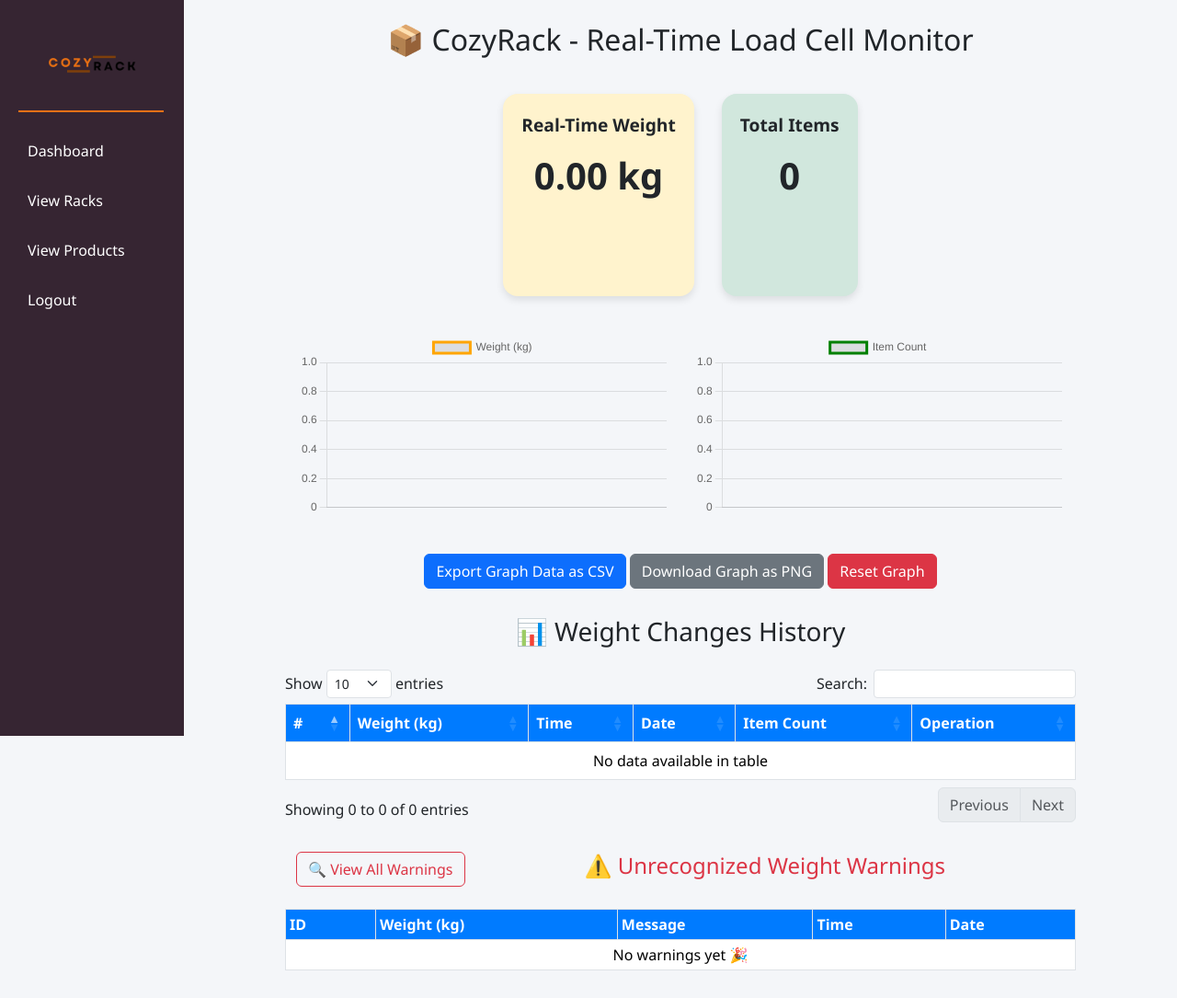
After one commit to Evaj-hue/hobby, a PHP site: page /rack/view_rack_dashboard.php in a window 1280 px wide. The commit adds this page. Shown: the whole page at 92% size. Run offline with PHP 8.4, Linux system fonts and the light colour scheme; data that the repository does not hold is empty; some libraries are stand-ins or nearby versions.

Commit message:
idk what ver is this

```diff
--- a/partials/user_sidebar.php
+++ b/partials/user_sidebar.php
@@ -3,11 +3,10 @@
     <div class="sidebar-logo">
         <img src=../src/page-logo.png alt="Company Logo">
     </div>
-    <a href="dashboard.php">Dashboard</a>
-    <a href="view_racks.php">View Racks</a>
-    <a href="view_products.php">View Products</a>
-    <a href="user_activitylogs.php">View Reports</a>
-    <a href="logout.php">Logout</a>
+    <a href="../user/dashboard.php">Dashboard</a>
+    <a href="../rack/view_rack_dashboard.php">View Racks</a>
+    <a href="../user/view_products.php">View Products</a>
+    <a href="../logout.php">Logout</a>
 </div>
 
 <!-- Sidebar CSS -->
--- a/rack/all_warnings.php
+++ b/rack/all_warnings.php
@@ -39,7 +39,7 @@ $dbname = "user_management";
 <body>
 <div class="container">
   <div class="d-flex justify-content-between align-items-center mb-4">
-    <a href="index.php" class="btn btn-outline-secondary">
+    <a href="rack_dashboard.php" class="btn btn-outline-secondary">
       🔙 Return to Racks
     </a>
     <h2 class="m-0">⚠️ All Unrecognized Weight Warnings</h2>
--- /dev/null
+++ b/rack/view_rack_dashboard.php
@@ -0,0 +1,268 @@
+<!DOCTYPE html>
+<html lang="en">
+<head>
+  <meta charset="UTF-8">
+  <title>📦 CozyRack - Real-Time Load Cell Monitor</title>
+  <meta name="viewport" content="width=device-width, initial-scale=1.0">
+  <!-- Bootstrap + Chart.js -->
+  <link href="https://cdn.jsdelivr.net/npm/bootstrap@5.3.2/dist/css/bootstrap.min.css" rel="stylesheet">
+  <link href="https://cdn.datatables.net/1.13.6/css/dataTables.bootstrap5.min.css" rel="stylesheet">
+  <script src="https://cdn.jsdelivr.net/npm/chart.js"></script>
+  <script src="https://code.jquery.com/jquery-3.6.0.min.js"></script>
+  <script src="https://cdn.datatables.net/1.13.6/js/jquery.dataTables.min.js"></script>
+  <script src="https://cdn.datatables.net/1.13.6/js/dataTables.bootstrap5.min.js"></script>
+  <link href="https://cdnjs.cloudflare.com/ajax/libs/toastr.js/latest/toastr.min.css" rel="stylesheet">
+  <script src="https://cdnjs.cloudflare.com/ajax/libs/toastr.js/latest/toastr.min.js"></script>
+
+  <style>
+    body {
+      background-color: #f4f6f9;
+      font-family: 'Segoe UI', sans-serif;
+      margin-left: 200px; /* space for sidebar */
+    }
+    .monitor {
+      display: flex;
+      gap: 30px;
+      justify-content: center;
+      margin-top: 40px;
+      flex-wrap: wrap;
+    }
+    .card-box {
+      border-radius: 16px;
+      padding: 20px;
+      box-shadow: 0 4px 8px rgba(0,0,0,0.1);
+      text-align: center;
+      height: 220px;
+    }
+    .weight-box { background-color: #fff3cd; }
+    .item-box { background-color: #d1e7dd; }
+    .label { font-size: 1.2rem; font-weight: 600; margin-bottom: 10px; }
+    .value { font-size: 2.5rem; font-weight: bold; }
+    .graph-section {
+      display: flex;
+      gap: 30px;
+      justify-content: center;
+      flex-wrap: wrap;
+      margin: 50px auto;
+      max-width: 1100px;
+    }
+    .graph-container {
+      display: flex;
+      justify-content: center;
+      gap: 30px;
+      margin: 40px auto;
+      flex-wrap: wrap;
+    }
+    .graph-box {
+      width: 400px;
+    }
+    .table-container {
+      width: calc(100% - 220px);
+      margin: 30px auto;
+    }
+    .table th {
+      background-color: #007bff;
+      color: white;
+    }
+    .btns {
+      text-align: center;
+      margin-bottom: 20px;
+    }
+
+  </style>
+</head>
+<body>
+<?php include("../partials/user_sidebar.php"); ?> <!-- Sidebar included -->
+
+  <h2 class="text-center mt-4">📦 CozyRack - Real-Time Load Cell Monitor</h2>
+
+  <!-- Info Boxes -->
+  <div class="monitor">
+    <div class="card-box weight-box">
+      <div class="label">Real-Time Weight</div>
+      <div id="weight" class="value">0.00 kg</div>
+    </div>
+    <div class="card-box item-box">
+      <div class="label">Total Items</div>
+      <div id="items" class="value">0</div>
+    </div>
+  </div>
+
+  <!-- Graphs -->
+  <div class="graph-container">
+    <div class="graph-box">
+      <canvas id="weightChart"></canvas>
+    </div>
+    <div class="graph-box">
+      <canvas id="itemChart"></canvas>
+    </div>
+  </div>
+
+  <!-- Buttons -->
+  <div class="btns">
+    <button class="btn btn-primary" onclick="downloadCSV()">Export Graph Data as CSV</button>
+    <button class="btn btn-secondary" onclick="downloadPNG()">Download Graph as PNG</button>
+    <button class="btn btn-danger" onclick="resetGraphs()">Reset Graph</button>
+  </div>
+
+  <!-- Weight changes table -->
+  <div class="table-container">
+    <h3 class="text-center mb-4">📊 Weight Changes History</h3>
+    <table id="weightChangesTable" class="table table-bordered text-center">
+      <thead>
+        <tr>
+          <th>#</th>
+          <th>Weight (kg)</th>
+          <th>Time</th>
+          <th>Date</th>
+          <th>Item Count</th>
+          <th>Operation</th>
+        </tr>
+      </thead>
+      <tbody>
+        <!-- Data from AJAX will go here -->
+      </tbody>
+    </table>
+  </div>
+  <div id="warningBox" class="alert alert-warning text-center" style="display: none;"></div>
+
+  <div class="table-container">
+    <div class="container">
+      <div class="d-flex justify-content-between align-items-center mb-4">
+        <a href="all_warnings.php" class="btn btn-outline-danger">
+          🔍 View All Warnings</a>
+        <h4 class="text-center text-danger">⚠️ Unrecognized Weight Warnings</h4>
+        <div></div> <!-- Spacer to keep title centered -->
+      </div>
+    </div>
+    <table id="warningsTable" class="table table-bordered table-sm">
+      <thead>
+        <tr>
+          <th>ID</th>
+          <th>Weight (kg)</th>
+          <th>Message</th>
+          <th>Time</th>
+          <th>Date</th>
+        </tr>
+      </thead>
+      <tbody id="warningTableBody"></tbody>
+    </table>
+  </div>
+
+<script>
+  $(document).ready(function() {
+    // Initialize DataTable for both tables
+    $('#weightChangesTable').DataTable({
+      "searching": true, // Enable search
+      "paging": true,    // Enable paging
+      "pageLength": 5,   // Default number of rows per page
+      "lengthMenu": [5, 10, 20] // Options for rows per page
+    });
+
+    $('#warningsTable').DataTable({
+      "searching": true, // Enable search
+      "paging": true,    // Enable paging
+      "pageLength": 5,   // Default number of rows per page
+      "lengthMenu": [5, 10, 20] // Options for rows per page
+    });
+  });
+
+  // Your existing refreshDisplay, filterTable, and other functions remain the same
+  let lastWeight = 0;
+  let lastItemCount = 0;
+  const weightData = [], itemData = [], labels = [];
+
+  const weightChart = new Chart(document.getElementById('weightChart'), {
+    type: 'line', data: { labels, datasets: [{ label: 'Weight (kg)', data: weightData, borderColor: 'orange', fill: false }] }, options: { responsive: true }
+  });
+
+  const itemChart = new Chart(document.getElementById('itemChart'), {
+    type: 'line', data: { labels, datasets: [{ label: 'Item Count', data: itemData, borderColor: 'green', fill: false }] }, options: { responsive: true }
+  });
+
+  function refreshDisplay() {
+    $.get('getvalue.php', function(res) {
+      const parsed = JSON.parse(res);
+      const newWeight = parseFloat(parsed.weight);
+      const newItem = parseInt(parsed.item_count);
+
+      $('#weight').text(parseFloat(parsed.weight).toFixed(2) + ' kg');
+      $('#items').text(parsed.item_count);
+
+      const timestamp = new Date().toLocaleTimeString();
+
+      if (Math.abs(newWeight - lastWeight) > 0.1 || newItem !== lastItemCount) {
+        labels.push(timestamp);
+        weightData.push(newWeight);
+        itemData.push(newItem);
+
+        if (labels.length > 10) {
+          labels.shift();
+          weightData.shift();
+          itemData.shift();
+        }
+
+        weightChart.update();
+        itemChart.update();
+
+        lastWeight = newWeight;
+        lastItemCount = newItem;
+      }
+    });
+
+    // Update table
+    $.get('fetch_weight_changes.php', function(data) {
+      $('#weightChangesTable').DataTable().clear().draw();  // Clear existing data
+      $('#weightChangesTable').DataTable().rows.add($(data)).draw();  // Add new data to the table
+    });
+  }
+
+  function refreshWarnings() {
+    $.get('fetch_warnings.php', function(data) {
+      $('#warningTableBody').html(data);
+      $('#warningsTable').DataTable().clear().draw();
+      $('#warningsTable').DataTable().rows.add($(data)).draw();
+    });
+  }
+
+  setInterval(refreshDisplay, 5000);
+  setInterval(refreshWarnings, 5000);
+  refreshDisplay();
+  refreshWarnings();
+
+  // Download CSV function
+  function downloadCSV() {
+    let csv = 'Timestamp,Weight,Item Count\n';
+    for (let i = 0; i < labels.length; i++) {
+      csv += `${labels[i]},${weightData[i]},${itemData[i]}\n`;
+    }
+    const blob = new Blob([csv], { type: 'text/csv' });
+    const link = document.createElement('a');
+    link.href = URL.createObjectURL(blob);
+    const today = new Date().toISOString().slice(0, 10);
+    link.download = `rack_data_${today}.csv`;
+    link.click();
+  }
+
+  function downloadPNG() {
+    const today = new Date().toISOString().slice(0, 10);
+    const link1 = document.createElement('a');
+    link1.download = `rack_weight_graph_${today}.png`;
+    link1.href = weightChart.toBase64Image();
+    link1.click();
+
+    const link2 = document.createElement('a');
+    link2.download = `rack_item_graph_${today}.png`;
+    link2.href = itemChart.toBase64Image();
+    link2.click();
+  }
+
+  function resetGraphs() {
+    labels.length = weightData.length = itemData.length = 0;
+    weightChart.update();
+    itemChart.update();
+  }
+</script>
+
+</body>
+</html>
```
